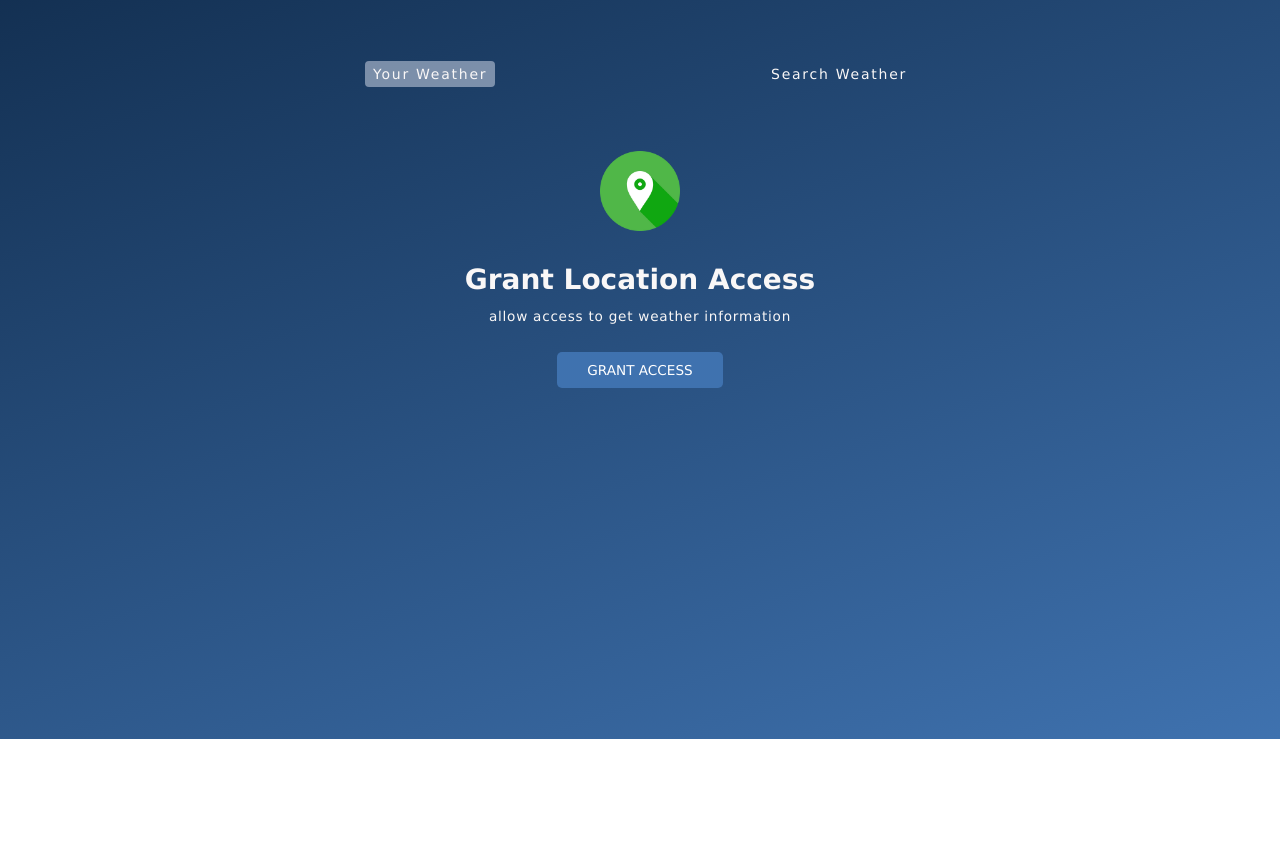
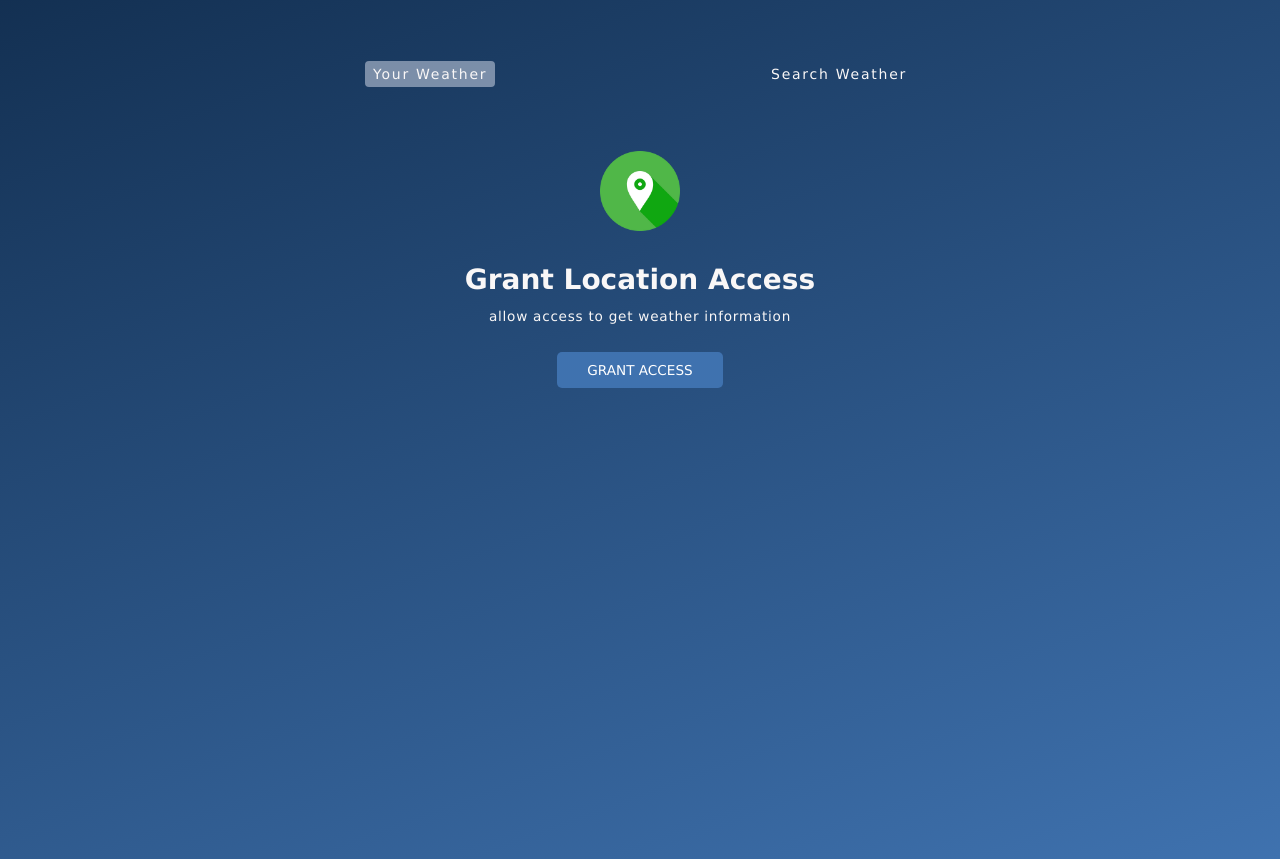
Before and after one commit to Parth210458/Weather-App, a plain HTML site: page index.html in a window 1280 px wide. Shown: the part 61-920 px from the top of the page. Before the commit the page ends 800 px from the top, so only its background shows below. Drawn offline with Linux system fonts and the light colour scheme.

Commit message:
Update styles.css

```diff
--- a/styles.css
+++ b/styles.css
@@ -12,7 +12,9 @@
 }
 .wrapper{
     width:100vw;
-    height:100vh;
+    height:115vh;
+    margin:0;
+    padding:0;
     color: var(--colorLight2);
     background-image: linear-gradient(160deg, #112d4e 0%, #3f72af 100%);
     font-family: Verdana, Geneva, Tahoma, sans-serif;
```
